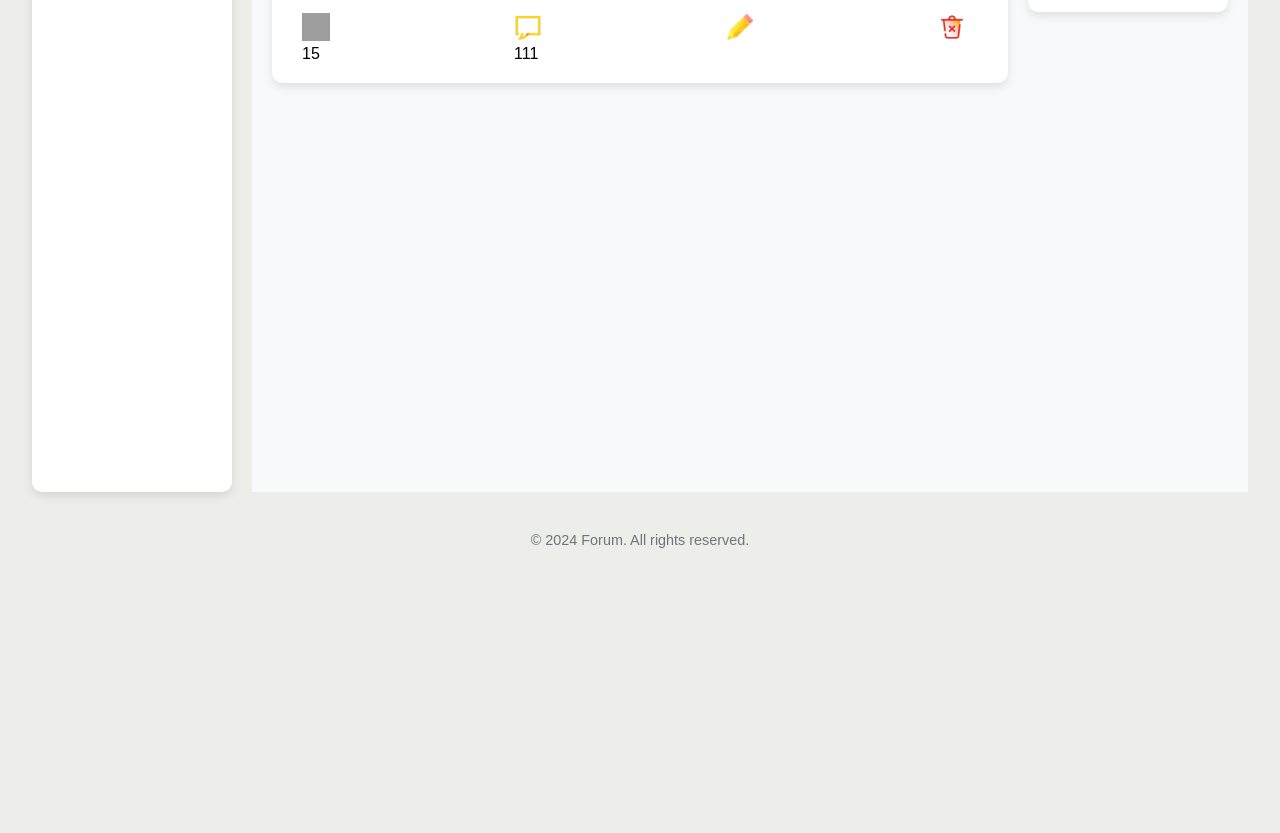
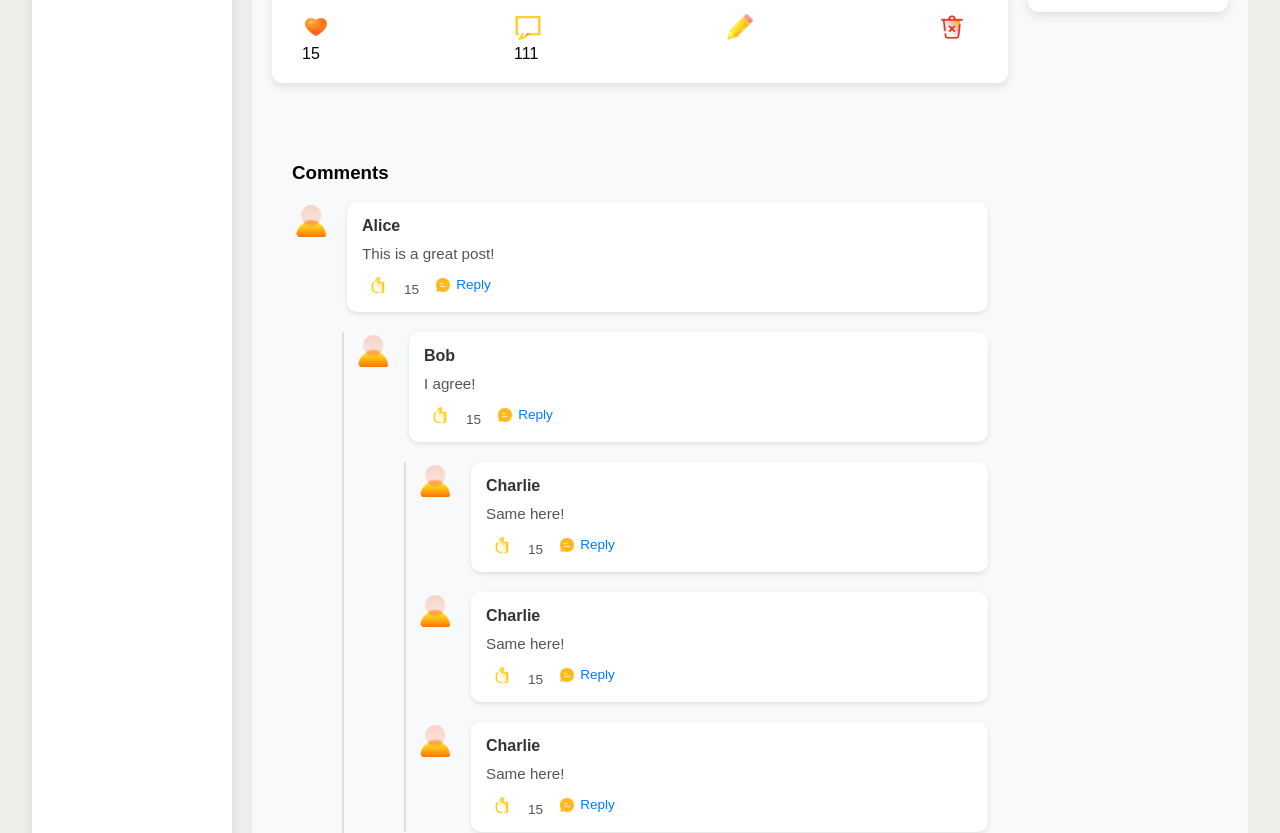
Before and after one commit to bohdanadev/forum-app, a React (Vite) app in the folder client/: page /posts/1 in a window 1280 px wide. Shown: the part 660-1493 px from the top of the page. Before the commit the page ends 1228 px from the top, so only its background shows below. Built offline with nearby package versions, Linux system fonts and the light colour scheme; no server answers; grey boxes are pictures that could not be loaded.

Commit message:
Create comments component

```diff
--- a/client/src/components/Button/LikeButton.tsx
+++ b/client/src/components/Button/LikeButton.tsx
@@ -1,6 +1,6 @@
 import { useState } from 'react';
 import styled, { css, keyframes } from 'styled-components';
-import like from '../../../assets/like.png';
+import like from '../../assets/like.png';
 
 const flyToCenter = keyframes`
   0% {
--- /dev/null
+++ b/client/src/components/Comment/Comments.tsx
@@ -0,0 +1,188 @@
+import { FC, useState } from 'react';
+import styled from 'styled-components';
+import reply from '../../assets/reply.png';
+import user from '../../assets/user.png';
+import like_reply from '../../assets/like_reply.png';
+
+interface IComment {
+  id: number;
+  author: string;
+  content: string;
+  replies?: IComment[];
+}
+
+interface IProps {
+  comments: IComment[];
+}
+
+const CommentsContainer = styled.div`
+  margin-top: 20px;
+  background-color: #f8f9fa;
+  padding: 20px;
+  border-radius: 10px;
+`;
+
+const CommentItem = styled.div`
+  display: flex;
+  align-items: flex-start;
+  gap: 15px;
+  margin-bottom: 20px;
+`;
+
+const UserAvatar = styled.img`
+  width: 40px;
+  height: 40px;
+  border-radius: 50%;
+`;
+
+const CommentContent = styled.div`
+  flex: 1;
+  background: #fff;
+  padding: 15px;
+  border-radius: 10px;
+  box-shadow: 0 2px 5px rgba(0, 0, 0, 0.1);
+
+  h4 {
+    margin: 0;
+    font-size: 1em;
+    color: #333;
+  }
+
+  p {
+    margin: 10px 0 0;
+    font-size: 0.95em;
+    color: #555;
+  }
+`;
+
+const CommentActions = styled.div`
+  display: flex;
+  justify-content: flex-start;
+  gap: 10px;
+  margin-top: 10px;
+
+  button {
+    border: none;
+    background: none;
+    cursor: pointer;
+    display: flex;
+    align-items: center;
+    gap: 5px;
+    font-size: 0.85em;
+    color: #007bff;
+
+    img {
+      width: 16px;
+      height: 16px;
+    }
+
+    &:hover {
+      text-decoration: underline;
+    }
+  }
+  p {
+    font-size: 0.85em;
+  }
+`;
+
+const ReplyForm = styled.div`
+  margin-top: 10px;
+
+  textarea {
+    width: 100%;
+    min-height: 60px;
+    padding: 10px;
+    border-radius: 8px;
+    border: 1px solid #ddd;
+    font-size: 0.95em;
+    resize: none;
+  }
+
+  button {
+    margin-top: 10px;
+    padding: 8px 12px;
+    background-color: #007bff;
+    color: #fff;
+    border: none;
+    border-radius: 5px;
+    font-size: 0.9em;
+    cursor: pointer;
+
+    &:hover {
+      background-color: #0056b3;
+    }
+  }
+`;
+
+const NestedReplies = styled.div`
+  margin-left: 50px;
+  border-left: 2px solid #e0e0e0;
+  padding-left: 10px;
+`;
+
+const Comments: FC<IProps> = ({ comments }) => {
+  const [replyingTo, setReplyingTo] = useState<number | null>(null);
+  const [newReply, setNewReply] = useState<string>('');
+
+  const handleReply = (commentId: number) => {
+    setReplyingTo(commentId);
+  };
+
+  const handleReplySubmit = (commentId: number) => {
+    console.log(`Reply to comment ID: ${commentId}`, newReply);
+    setNewReply('');
+    setReplyingTo(null);
+  };
+
+  const renderComments = (comments: IComment[]) =>
+    comments.map((comment) => (
+      <div key={comment.id}>
+        <CommentItem>
+          <UserAvatar src={user} alt='User' />
+          <CommentContent>
+            <h4>{comment.author}</h4>
+            <p>{comment.content}</p>
+            <CommentActions>
+              <button>
+                <img
+                  src={like_reply}
+                  alt='like'
+                  style={{ width: '20px', height: '20px' }}
+                />
+              </button>
+              <p>15</p>
+
+              <button onClick={() => handleReply(comment.id)}>
+                <img src={reply} alt='Reply' />
+                Reply
+              </button>
+            </CommentActions>
+            {replyingTo === comment.id && (
+              <ReplyForm>
+                <textarea
+                  value={newReply}
+                  onChange={(e) => setNewReply(e.target.value)}
+                  placeholder='Write your reply...'
+                />
+                <button onClick={() => handleReplySubmit(comment.id)}>
+                  Submit Reply
+                </button>
+              </ReplyForm>
+            )}
+          </CommentContent>
+        </CommentItem>
+        {comment.replies && (
+          <NestedReplies>{renderComments(comment.replies)}</NestedReplies>
+        )}
+      </div>
+    ));
+
+  return (
+    <CommentsContainer>
+      <h3>Comments</h3>
+      {comments.length > 0 ? renderComments(comments) : <p>No comments yet.</p>}
+    </CommentsContainer>
+  );
+};
+
+export default Comments;
--- a/client/src/pages/Post.tsx
+++ b/client/src/pages/Post.tsx
@@ -7,6 +7,51 @@ import comment from '../assets/comment.png';
 import edit from '../assets/edit.png';
 import remove from '../assets/remove.png';
 import LikeButton from '../components/Button/LikeButton';
+import Comments from '../components/Comment/Comments';
+
+const dummyComments = [
+  {
+    id: 1,
+    author: 'Alice',
+    content: 'This is a great post!',
+    replies: [
+      {
+        id: 2,
+        author: 'Bob',
+        content: 'I agree!',
+        replies: [
+          {
+            id: 3,
+            author: 'Charlie',
+            content: 'Same here!',
+          },
+          {
+            id: 3,
+            author: 'Charlie',
+            content: 'Same here!',
+          },
+          {
+            id: 3,
+            author: 'Charlie',
+            content: 'Same here!',
+          },
+        ],
+      },
+      {
+        id: 2,
+        author: 'Bob',
+        content: 'I agree!',
+        replies: [
+          {
+            id: 3,
+            author: 'Charlie',
+            content: 'Same here!',
+          },
+        ],
+      },
+    ],
+  },
+];
 
 interface IComment {
   id: number;
@@ -32,7 +77,7 @@ const ActionsContainer = styled.div`
   align-items: center;
 `;
 
-const ActionButton = styled.div`
+export const ActionButton = styled.div`
   width: 60px;
   height: 60px;
   border: none;
@@ -203,6 +248,7 @@ const Post = () => {
             </ActionButton>
           </ActionsContainer>
         </PostCard>
+        <Comments comments={dummyComments} />
       </MainContent>
 
       {/* Author Info Card */}
```
Also changed, not shown: client/src/assets/like_reply.png (added), client/src/assets/reply.png (added).
